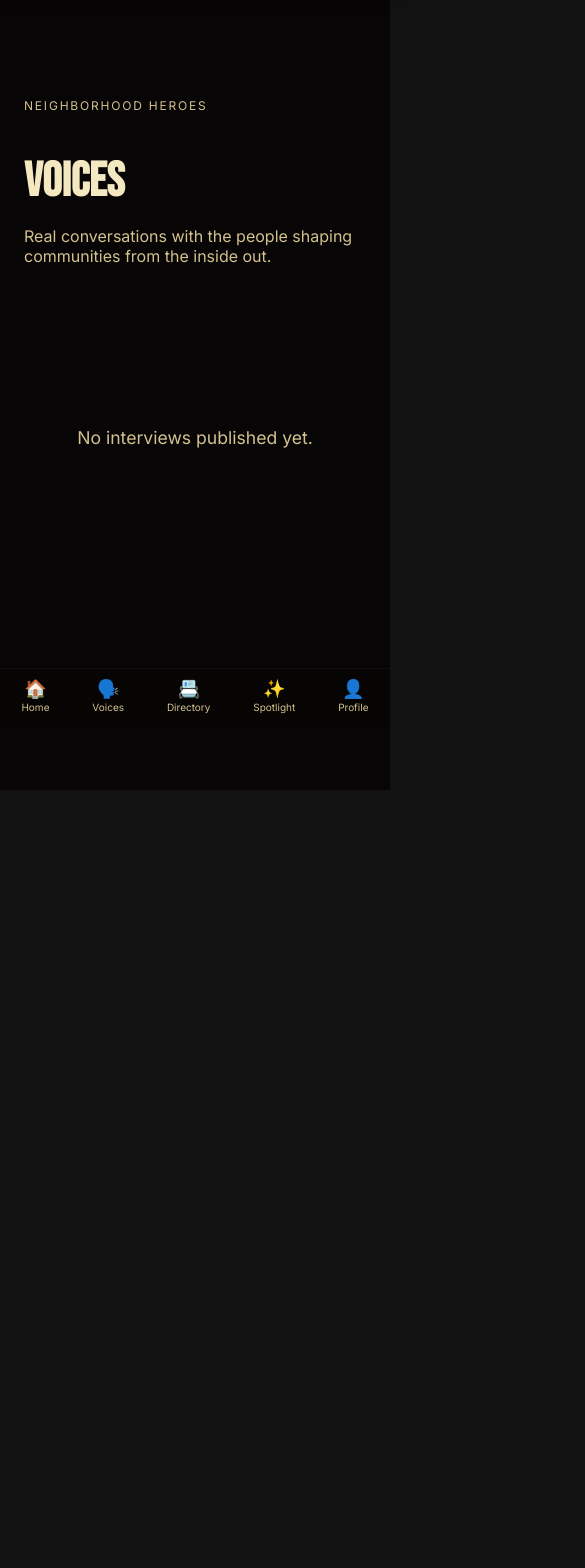
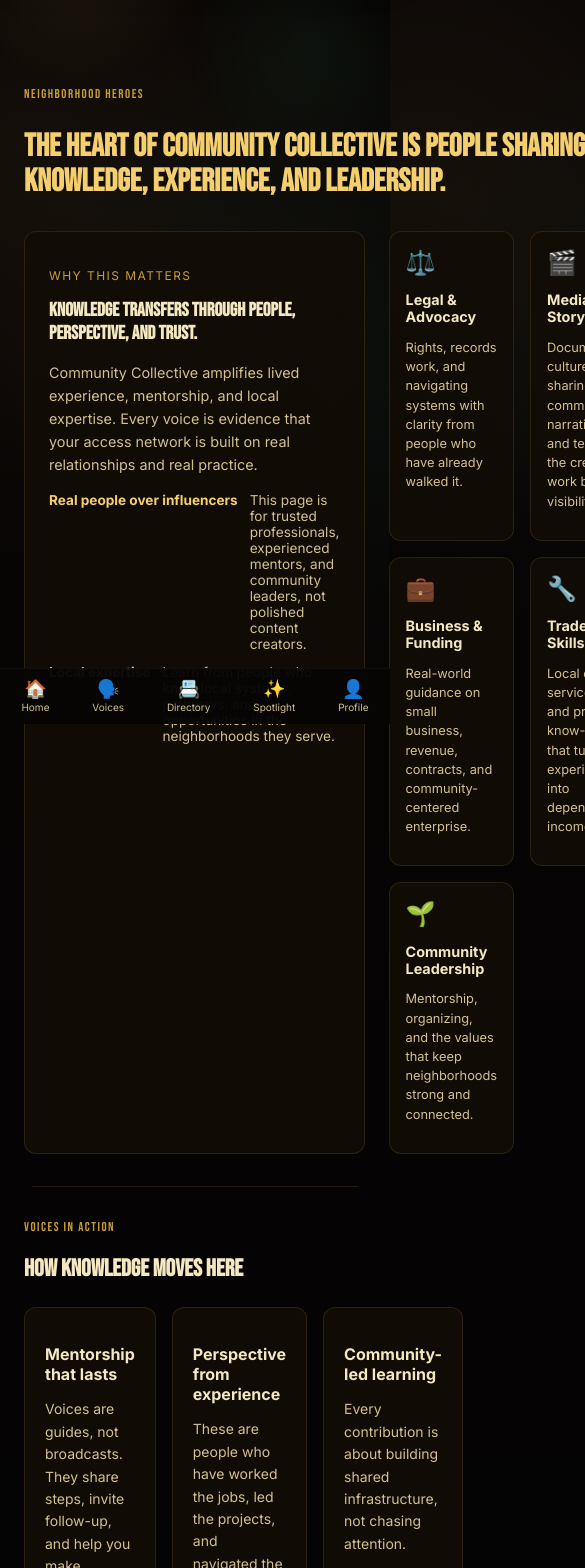
Before and after one commit to communitycollective00/community-collective, a Next.js app: page /voices in a window 390 px wide. Shown: the part 120-1688 px from the top of the page, 585 px wide, since content can reach past the window. Before the commit the page ends 910 px from the top, so only its background shows below. Built offline with nearby package versions, Linux system fonts and the light colour scheme; no server answers; the database is empty.

Commit message:
feat: voices premium design + live data

```diff
--- a/app/voices/page.tsx
+++ b/app/voices/page.tsx
@@ -2,6 +2,33 @@
 import { useEffect, useState } from "react";
 import Link from "next/link";
 import { getSupabaseClient } from "../../lib/supabase";
+
+const categories = [
+  { icon: "⚖️", title: "Legal & Advocacy", copy: "Rights, records work, and navigating systems with clarity from people who have already walked it." },
+  { icon: "🎬", title: "Media & Storytelling", copy: "Documenting culture, sharing community narratives, and teaching the creative work behind visibility." },
+  { icon: "💼", title: "Business & Funding", copy: "Real-world guidance on small business, revenue, contracts, and community-centered enterprise." },
+  { icon: "🔧", title: "Trades & Skills", copy: "Local craft, service work, and practical know-how that turns experience into dependable income." },
+  { icon: "🌱", title: "Community Leadership", copy: "Mentorship, organizing, and the values that keep neighborhoods strong and connected." },
+];
+
+const whyCards = [
+  { label: "Real people over influencers", copy: "This page is for trusted professionals, experienced mentors, and community leaders, not polished content creators." },
+  { label: "Local expertise", copy: "Learn from people who know local systems, pathways, and opportunities in the neighborhoods they serve." },
+];
+
+const howCards = [
+  { label: "Mentorship that lasts", copy: "Voices are guides, not broadcasts. They share steps, invite follow-up, and help you make practical progress." },
+  { label: "Perspective from experience", copy: "These are people who have worked the jobs, led the projects, and navigated the systems they teach." },
+  { label: "Community-led learning", copy: "Every contribution is about building shared infrastructure, not chasing attention." },
+];
+
+const placeholderVoices = [
+  { title: "Trusted Legal Guide", role: "COMMUNITY DEFENSE · CHICAGO", copy: "Rights coaching, expungement strategy, and system navigation from a practitioner who centers people over paperwork." },
+  { title: "Production Mentor", role: "MEDIA, STORYTELLING & DOCUMENTATION · ATLANTA", copy: "Creative leadership for people building local narratives, film crews, and community media projects." },
+  { title: "Funding Coach", role: "BUSINESS DEVELOPMENT · DETROIT", copy: "Practical steps for accessing grants, managing growth, and building revenue paths that serve your neighborhood." },
+  { title: "Trade Skills Trainer", role: "CONSTRUCTION & WORKSHOPS · OAKLAND", copy: "Hands-on skill-sharing across trades, workforce training, and mentorship for people ready to earn from mastery." },
+  { title: "Community Organizer", role: "LEADERSHIP & SUPPORT · NEWARK", copy: "Experience-based guidance for building local programs, volunteer networks, and trusted civic infrastructure." },
+];
 
 interface Interview {
   id: string;
@@ -11,75 +38,116 @@ interface Interview {
   interview_guest_organization: string | null;
   interview_cover_url: string | null;
   interview_summary: string | null;
-  created_at: string;
 }
 
 export default function VoicesPage() {
   const [interviews, setInterviews] = useState<Interview[]>([]);
-  const [loading, setLoading] = useState(true);
+  const [loaded, setLoaded] = useState(false);
 
   useEffect(() => {
     async function load() {
       const supabase = getSupabaseClient();
       const { data } = await (supabase.from("posts") as any)
-        .select("id, title, interview_guest_name, interview_guest_title, interview_guest_organization, interview_cover_url, interview_summary, created_at")
+        .select("id, title, interview_guest_name, interview_guest_title, interview_guest_organization, interview_cover_url, interview_summary")
         .eq("post_type", "interview")
         .eq("is_published", true)
         .order("created_at", { ascending: false });
       setInterviews(data || []);
-      setLoading(false);
+      setLoaded(true);
     }
     load();
   }, []);
 
   return (
-    <main style={{ minHeight: "100vh", background: "var(--bg)", color: "var(--text)", paddingTop: "92px" }}>
-      <section style={{ maxWidth: 1100, margin: "0 auto", padding: "3rem 1.5rem 1.5rem" }}>
-        <p style={{ fontSize: "0.75rem", textTransform: "uppercase", letterSpacing: "0.15em", color: "var(--muted)", marginBottom: "0.75rem" }}>
-          Neighborhood Heroes
-        </p>
-        <h1 style={{ fontSize: "3rem", fontFamily: "var(--font-display)", fontWeight: 700, marginBottom: "0.75rem" }}>
-          Voices
+    <main className="premium-page" style={{ paddingTop: 92 }}>
+
+      <section style={{ maxWidth: 1100, margin: "0 auto", padding: "3rem 1.5rem 2rem" }}>
+        <p className="hp-eyebrow">NEIGHBORHOOD HEROES</p>
+        <h1 style={{ fontFamily: "var(--font-display)", fontSize: "clamp(2rem, 5vw, 3.5rem)", fontWeight: 700, lineHeight: 1.1, marginBottom: "2rem", color: "var(--gold)" }}>
+          THE HEART OF COMMUNITY COLLECTIVE IS PEOPLE SHARING KNOWLEDGE, EXPERIENCE, AND LEADERSHIP.
         </h1>
-        <p style={{ color: "var(--muted)", maxWidth: 560, fontSize: "1rem", marginBottom: "3rem" }}>
-          Real conversations with the people shaping communities from the inside out.
-        </p>
+        <div style={{ display: "grid", gridTemplateColumns: "1fr 1fr", gap: "1.5rem" }}>
+          <div style={{ background: "var(--surface)", border: "1px solid var(--border)", borderRadius: 12, padding: "1.5rem" }}>
+            <p style={{ fontSize: "0.75rem", textTransform: "uppercase", letterSpacing: "0.12em", color: "var(--gold2)", marginBottom: "0.5rem" }}>WHY THIS MATTERS</p>
+            <h2 style={{ fontFamily: "var(--font-display)", fontSize: "1.2rem", color: "var(--text)", marginBottom: "1rem" }}>KNOWLEDGE TRANSFERS THROUGH PEOPLE, PERSPECTIVE, AND TRUST.</h2>
+            <p style={{ color: "var(--muted)", fontSize: "0.9rem", lineHeight: 1.6, marginBottom: "1rem" }}>Community Collective amplifies lived experience, mentorship, and local expertise. Every voice is evidence that your access network is built on real relationships and real practice.</p>
+            {whyCards.map((c, i) => (
+              <div key={i} style={{ display: "flex", gap: "0.75rem", marginBottom: "0.75rem" }}>
+                <span style={{ color: "var(--gold)", fontSize: "0.85rem", fontWeight: 700, whiteSpace: "nowrap" }}>{c.label}</span>
+                <span style={{ color: "var(--muted)", fontSize: "0.85rem" }}>{c.copy}</span>
+              </div>
+            ))}
+          </div>
+          <div style={{ display: "grid", gridTemplateColumns: "1fr 1fr", gap: "1rem" }}>
+            {categories.map((cat, i) => (
+              <div key={i} style={{ background: "var(--surface)", border: "1px solid var(--border)", borderRadius: 12, padding: "1rem" }}>
+                <div style={{ fontSize: "1.5rem", marginBottom: "0.5rem" }}>{cat.icon}</div>
+                <p style={{ fontWeight: 700, color: "var(--text)", fontSize: "0.9rem", marginBottom: "0.4rem" }}>{cat.title}</p>
+                <p style={{ color: "var(--muted)", fontSize: "0.8rem", lineHeight: 1.5 }}>{cat.copy}</p>
+              </div>
+            ))}
+          </div>
+        </div>
+      </section>
 
-        {loading ? (
+      <div className="hp-divider" />
+
+      <section style={{ maxWidth: 1100, margin: "0 auto", padding: "2rem 1.5rem" }}>
+        <p className="hp-eyebrow">VOICES IN ACTION</p>
+        <h2 style={{ fontFamily: "var(--font-display)", fontSize: "clamp(1.5rem, 3vw, 2.5rem)", color: "var(--text)", marginBottom: "1.5rem" }}>HOW KNOWLEDGE MOVES HERE</h2>
+        <div style={{ display: "grid", gridTemplateColumns: "repeat(3, 1fr)", gap: "1rem" }}>
+          {howCards.map((c, i) => (
+            <div key={i} style={{ background: "var(--surface)", border: "1px solid var(--border)", borderRadius: 12, padding: "1.25rem" }}>
+              <p style={{ fontWeight: 700, color: "var(--text)", marginBottom: "0.5rem" }}>{c.label}</p>
+              <p style={{ color: "var(--muted)", fontSize: "0.875rem", lineHeight: 1.6 }}>{c.copy}</p>
+            </div>
+          ))}
+        </div>
+      </section>
+
+      <div className="hp-divider" />
+
+      <section style={{ maxWidth: 1100, margin: "0 auto", padding: "2rem 1.5rem 4rem" }}>
+        <p className="hp-eyebrow">INTERVIEWS</p>
+        <h2 style={{ fontFamily: "var(--font-display)", fontSize: "clamp(1.5rem, 3vw, 2.5rem)", color: "var(--text)", marginBottom: "1.5rem" }}>REAL CONVERSATIONS</h2>
+
+        {!loaded ? (
           <p style={{ color: "var(--muted)" }}>Loading...</p>
         ) : interviews.length === 0 ? (
-          <div style={{ textAlign: "center", padding: "6rem 0", color: "var(--muted)" }}>
-            <p style={{ fontSize: "1.1rem" }}>No interviews published yet.</p>
+          <div style={{ display: "grid", gridTemplateColumns: "repeat(3, 1fr)", gap: "1.5rem" }}>
+            {placeholderVoices.map((v, i) => (
+              <div key={i} style={{ background: "var(--surface)", border: "1px solid var(--border)", borderRadius: 16, padding: "1.5rem" }}>
+                <div style={{ width: 48, height: 48, borderRadius: "50%", background: "var(--surface-soft)", border: "2px solid var(--border)", marginBottom: "1rem", display: "flex", alignItems: "center", justifyContent: "center", fontSize: "1.2rem" }}>🎙</div>
+                <h3 style={{ fontWeight: 700, color: "var(--text)", marginBottom: "0.35rem" }}>{v.title}</h3>
+                <p style={{ fontSize: "0.75rem", color: "var(--gold2)", textTransform: "uppercase", letterSpacing: "0.08em", marginBottom: "0.75rem" }}>{v.role}</p>
+                <p style={{ color: "var(--muted)", fontSize: "0.875rem", lineHeight: 1.6 }}>{v.copy}</p>
+              </div>
+            ))}
           </div>
         ) : (
-          <div style={{ display: "grid", gridTemplateColumns: "repeat(auto-fill, minmax(320px, 1fr))", gap: "1.5rem" }}>
-            {interviews.map((interview) => {
-              const name = interview.interview_guest_name ?? interview.title ?? "Untitled";
-              const snippet = interview.interview_summary
-                ? interview.interview_summary.slice(0, 120) + (interview.interview_summary.length > 120 ? "…" : "")
-                : null;
+          <div style={{ display: "grid", gridTemplateColumns: "repeat(auto-fill, minmax(300px, 1fr))", gap: "1.5rem" }}>
+            {interviews.map((iv) => {
+              const name = iv.interview_guest_name ?? iv.title ?? "Untitled";
+              const snippet = iv.interview_summary ? iv.interview_summary.slice(0, 120) + (iv.interview_summary.length > 120 ? "..." : "") : "";
               return (
-                <Link key={interview.id} href={`/posts/${interview.id}`} style={{ textDecoration: "none" }}>
+                <Link key={iv.id} href={`/posts/${iv.id}`} style={{ textDecoration: "none" }}>
                   <div style={{ background: "var(--surface)", border: "1px solid var(--border)", borderRadius: 16, overflow: "hidden" }}>
-                    <div style={{ position: "relative", width: "100%", paddingTop: "75%", background: "var(--surface-soft)" }}>
-                      {interview.interview_cover_url ? (
-                        <img src={interview.interview_cover_url} alt={name} style={{ position: "absolute", inset: 0, width: "100%", height: "100%", objectFit: "cover" }} />
-                      ) : (
-                        <div style={{ position: "absolute", inset: 0, display: "flex", alignItems: "center", justifyContent: "center", fontSize: "3rem", fontWeight: 700, color: "var(--muted)" }}>
-                          {name.charAt(0).toUpperCase()}
-                        </div>
-                      )}
+                    <div style={{ position: "relative", paddingTop: "60%", background: "var(--surface-soft)" }}>
+                      {iv.interview_cover_url
+                        ? <img src={iv.interview_cover_url} alt={name} style={{ position: "absolute", inset: 0, width: "100%", height: "100%", objectFit: "cover" }} />
+                        : <div style={{ position: "absolute", inset: 0, display: "flex", alignItems: "center", justifyContent: "center", fontSize: "2.5rem", color: "var(--muted)" }}>🎙</div>
+                      }
                     </div>
                     <div style={{ padding: "1.25rem" }}>
-                      <p style={{ fontSize: "0.7rem", textTransform: "uppercase", letterSpacing: "0.12em", color: "var(--muted)", marginBottom: "0.5rem" }}>Interview</p>
-                      <h2 style={{ fontSize: "1.1rem", fontWeight: 700, color: "var(--text)", marginBottom: "0.35rem", lineHeight: 1.3 }}>{name}</h2>
-                      {(interview.interview_guest_title || interview.interview_guest_organization) && (
-                        <p style={{ fontSize: "0.85rem", color: "var(--muted)", marginBottom: "0.75rem" }}>
-                          {[interview.interview_guest_title, interview.interview_guest_organization].filter(Boolean).join(" · ")}
+                      <p style={{ fontSize: "0.7rem", textTransform: "uppercase", letterSpacing: "0.12em", color: "var(--muted)", marginBottom: "0.4rem" }}>Interview</p>
+                      <h3 style={{ fontWeight: 700, color: "var(--text)", marginBottom: "0.35rem", fontSize: "1rem" }}>{name}</h3>
+                      {(iv.interview_guest_title || iv.interview_guest_organization) && (
+                        <p style={{ fontSize: "0.8rem", color: "var(--gold2)", marginBottom: "0.6rem" }}>
+                          {[iv.interview_guest_title, iv.interview_guest_organization].filter(Boolean).join(" · ")}
                         </p>
                       )}
-                      {snippet && <p style={{ fontSize: "0.85rem", color: "var(--muted)", lineHeight: 1.6 }}>{snippet}</p>}
-                      <p style={{ fontSize: "0.8rem", color: "var(--gold)", marginTop: "1rem" }}>Read interview →</p>
+                      {snippet && <p style={{ color: "var(--muted)", fontSize: "0.85rem", lineHeight: 1.6 }}>{snippet}</p>}
+                      <p style={{ color: "var(--gold)", fontSize: "0.8rem", marginTop: "0.75rem" }}>Read interview →</p>
                     </div>
                   </div>
                 </Link>
@@ -88,6 +156,7 @@ export default function VoicesPage() {
           </div>
         )}
       </section>
+
     </main>
   );
 }
```
